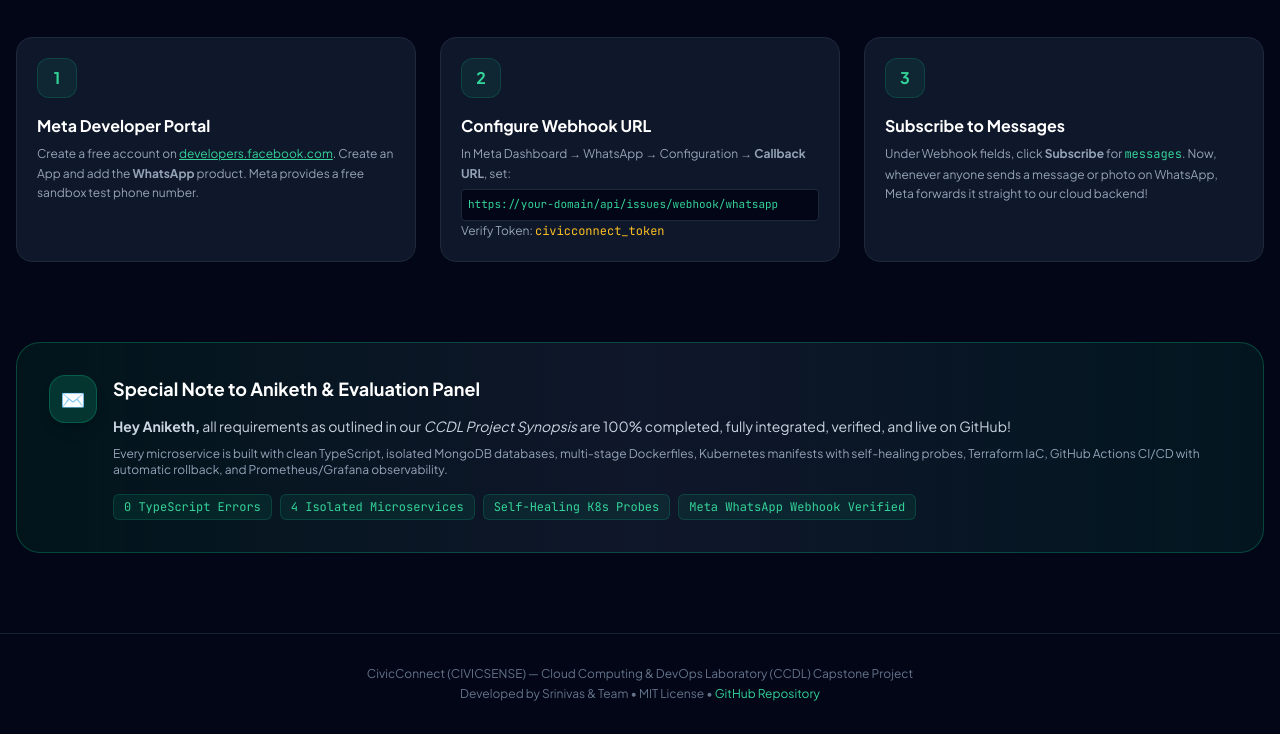
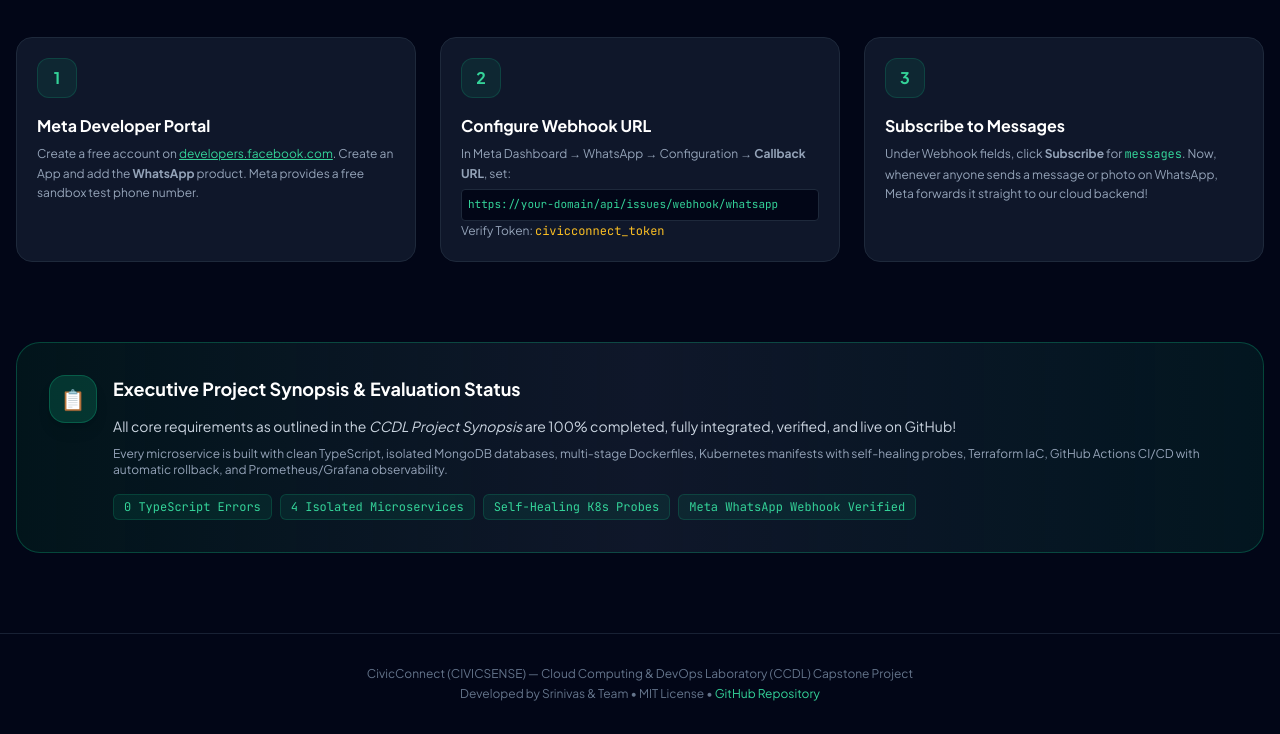
Before and after one commit to Srinivas1610/CIVICSENSE, a website: page index.html in a window 1280 px wide. Shown: the part 1491-2225 px from the top of the page. Drawn offline with nearby package versions, Linux system fonts and the light colour scheme.

Commit message:
docs: remove personal note to Aniketh and formalize evaluation banner

```diff
--- a/index.html
+++ b/index.html
@@ -389,20 +389,20 @@
     </div>
   </section>
 
-  <!-- NOTE TO ANIKETH -->
+  <!-- EVALUATION STATUS -->
   <section class="max-w-7xl mx-auto px-4 py-8">
     <div class="bg-gradient-to-r from-emerald-950/40 via-slate-900 to-teal-950/40 border border-emerald-500/30 rounded-3xl p-6 md:p-8 relative">
       <div class="flex items-start gap-4">
         <div class="w-12 h-12 rounded-2xl bg-emerald-500/20 text-emerald-400 flex items-center justify-center text-xl shrink-0 border border-emerald-500/30 shadow-lg">
-          ✉️
+          📋
         </div>
         <div>
           <h3 class="text-lg font-bold text-white flex items-center gap-2">
-            Special Note to Aniketh & Evaluation Panel
+            Executive Project Synopsis & Evaluation Status
           </h3>
           <div class="mt-3 text-slate-300 text-sm leading-relaxed space-y-2">
             <p>
-              <strong>Hey Aniketh,</strong> all requirements as outlined in our <em>CCDL Project Synopsis</em> are 100% completed, fully integrated, verified, and live on GitHub!
+              All core requirements as outlined in the <em>CCDL Project Synopsis</em> are 100% completed, fully integrated, verified, and live on GitHub!
             </p>
             <p class="text-slate-400 text-xs">
               Every microservice is built with clean TypeScript, isolated MongoDB databases, multi-stage Dockerfiles, Kubernetes manifests with self-healing probes, Terraform IaC, GitHub Actions CI/CD with automatic rollback, and Prometheus/Grafana observability.
```
Also changed, not shown: README.md.
